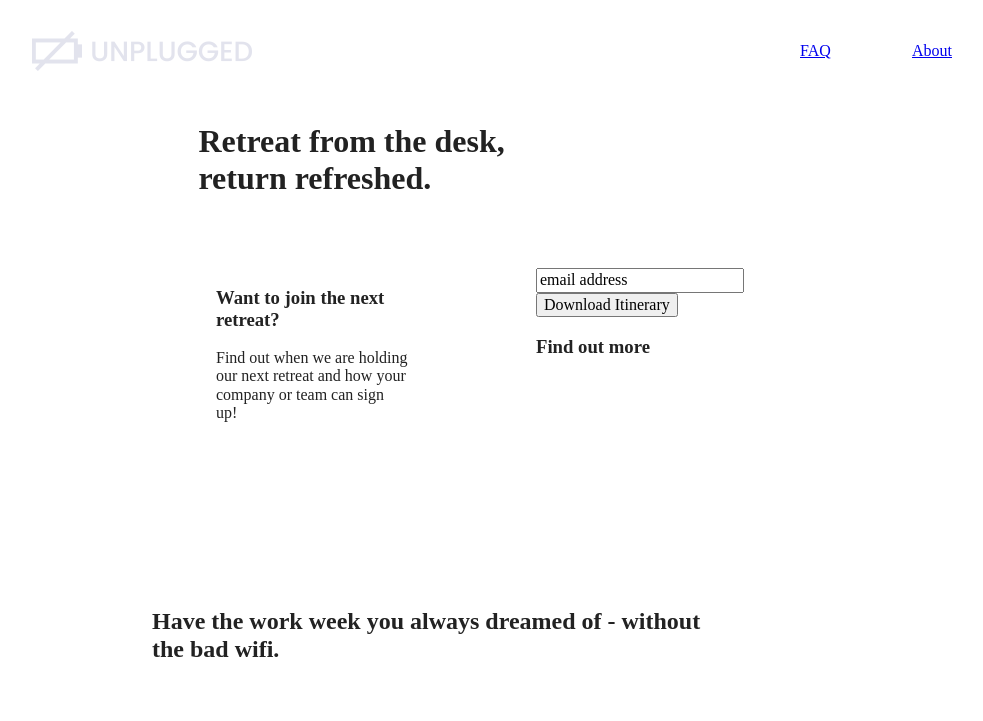
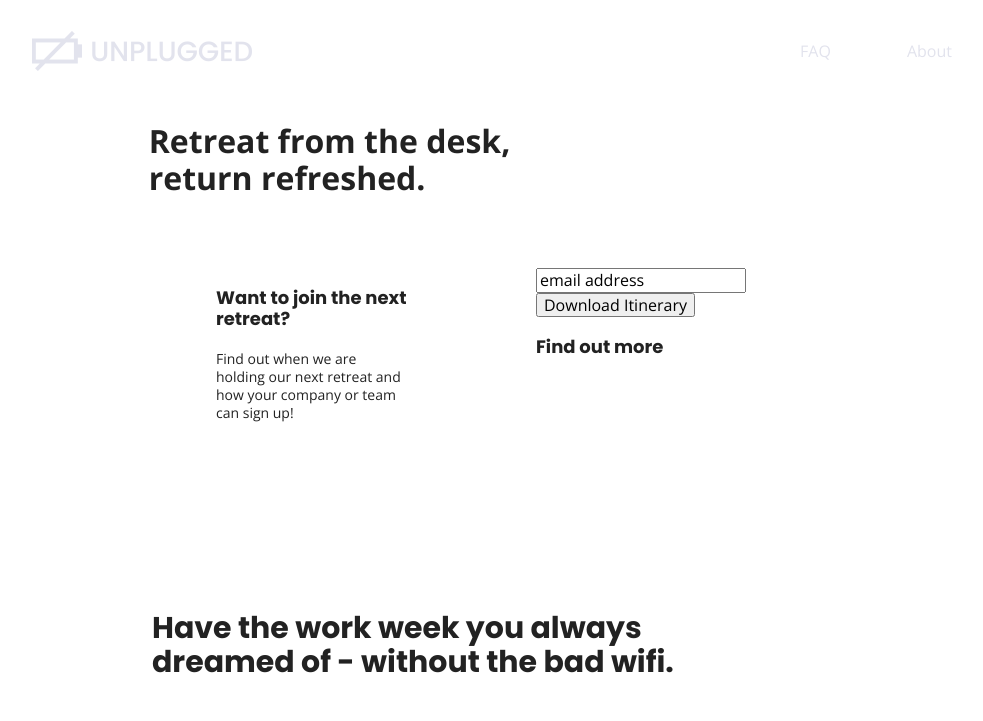
Before and after one commit to TieFit/unplugged-retreat, a website built with Parcel: page index.html in a window 1280 px wide. Shown: the top 721 px of the page, without its empty margins (168-1151 px from the left). Built offline with nearby package versions, Linux system fonts and the light colour scheme.

Commit message:
Added css styles

```diff
--- a/css/main.css
+++ b/css/main.css
@@ -14,6 +14,7 @@
    html {
     color: #222;
     font-size: 16px;
+    line-height: 1.4;
   }
 
   /*
@@ -80,6 +81,54 @@
 
   textarea {
     resize: vertical;
+  }
+
+  /* General Styles */
+
+html {
+	font-size: 16px;
+  }
+
+body {
+  font-size: 1em;
+  font-family: 'Open Sans', sans-serif;
+  text-align: left;
+  }
+
+ul,
+ol {
+  list-style-type: none;
+  }
+
+a {
+  color: #e2e3ed;
+  text-decoration: none;
+  }
+
+h2 {
+  font-family: 'Poppins', sans-serif;
+  font-size: 1.875em;
+  }
+
+h3,
+h4 {
+  font-family: 'Poppins', sans-serif;
+  margin: 20px 0;
+  font-size: 1.125em;
+  }
+
+p {
+  font-size: .875em;
+  line-height: 1.285;
+  }
+
+address {
+ font-style: normal;
+  }
+
+.content-wrapper {
+  width: 90%;
+  margin: 50px 0;
   }
 
   /*** base header - footer styles ***/
```
